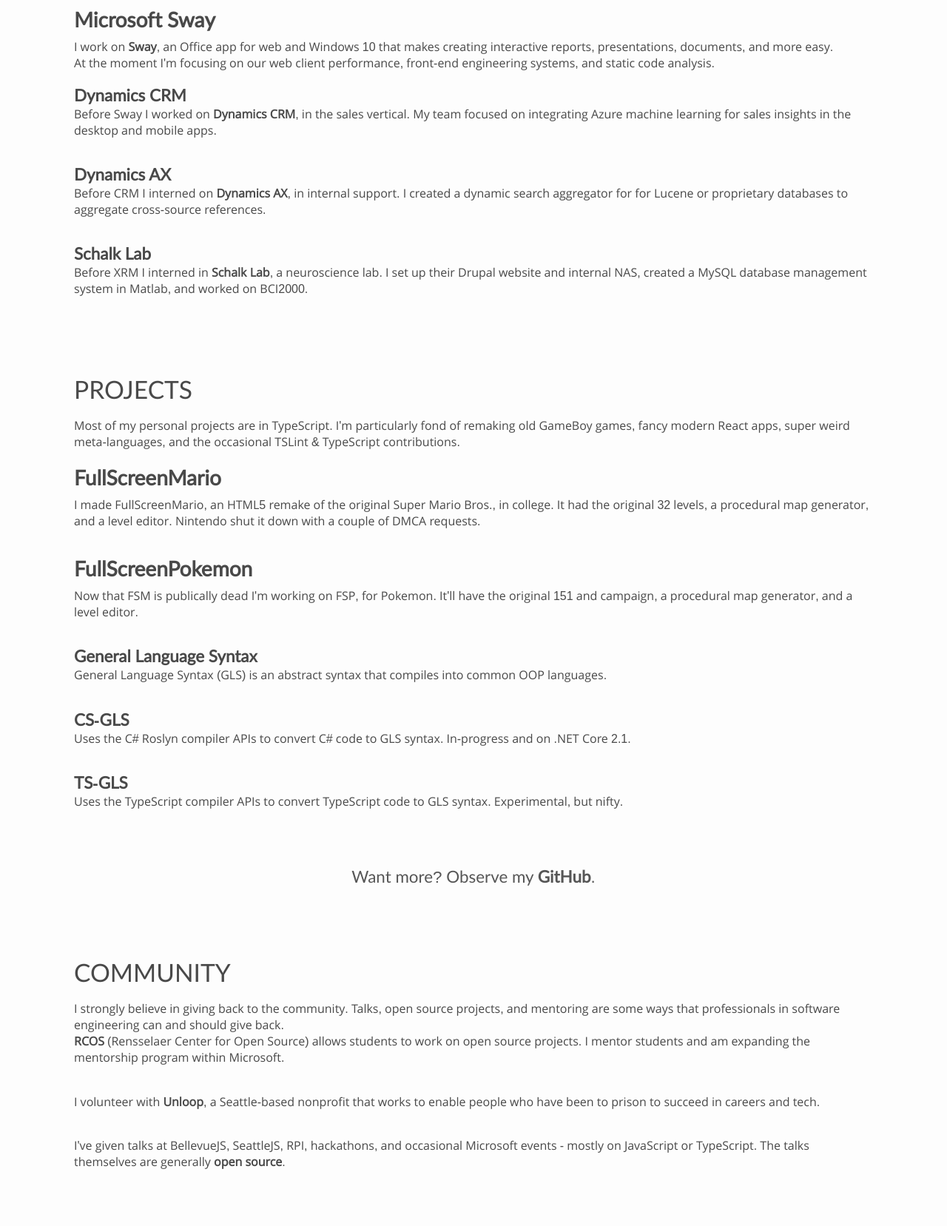
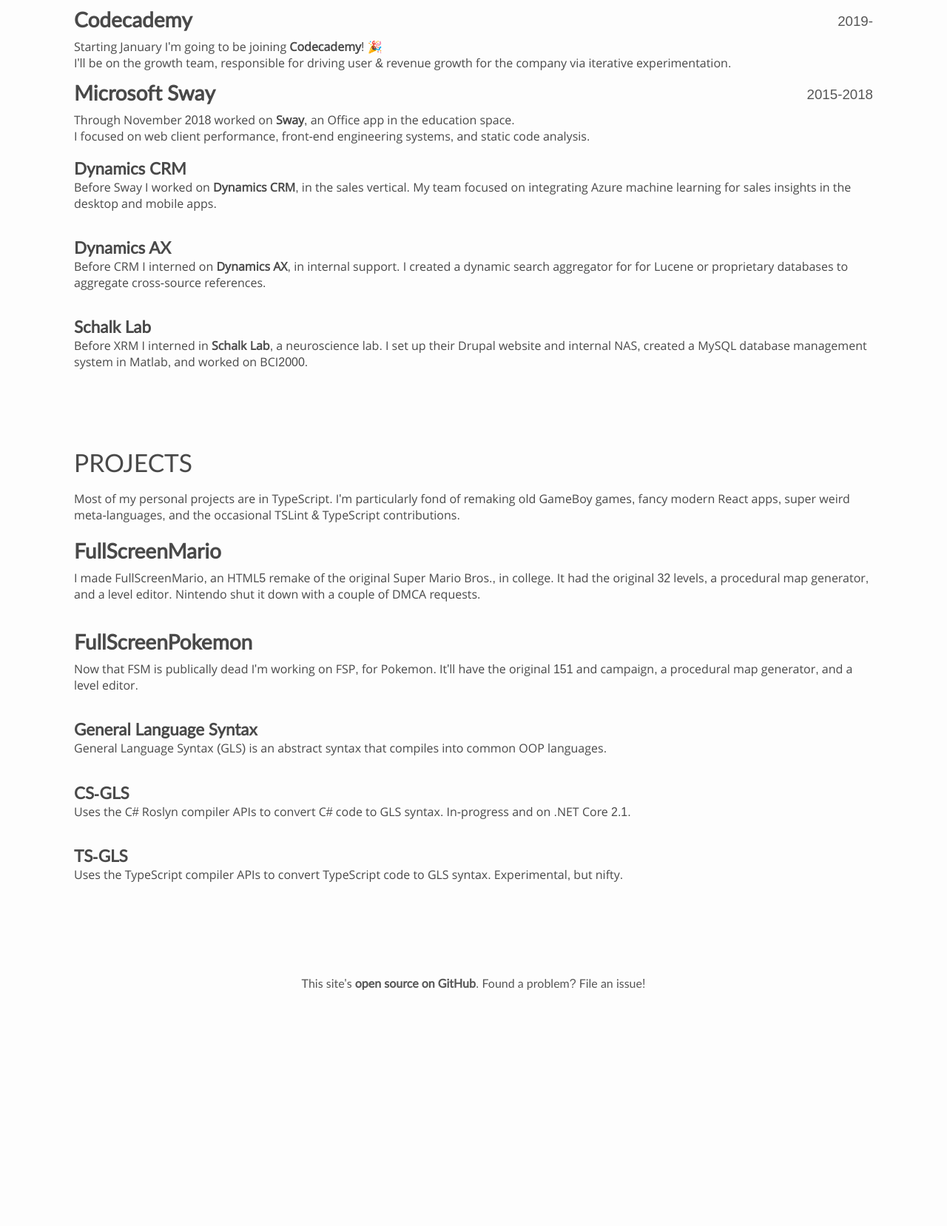
Before and after one commit to JoshuaKGoldberg/joshuakgoldberg-dot-com-old, a website: page src/index.html in a window 1280 px wide. Shown: the part 334-1991 px from the top of the page at 74% size. After the commit the page ends 1743 px from the top, so only its background shows below. Drawn offline with Linux system fonts and the light colour scheme.

Commit message:
Mentioned Codecademy and streamlined content
Fixes #40

```diff
--- a/src/index.css
+++ b/src/index.css
@@ -60,12 +60,6 @@
 
 h4 {
     font-size: 1.4em;
-}
-
-aside {
-    padding: 42px 0 28px;
-    font-size: 1.4em;
-    text-align: center;
 }
 
 p {
@@ -168,6 +162,12 @@
 
 footer, aside {
     color: #565656;
+}
+
+aside {
+    float: right;
+    font-size: 1.17em;
+    padding-top: 0.4em;
 }
 
 
@@ -275,6 +275,10 @@
 
 .groups.callout-groups {
     margin-top: 21px;
+}
+
+section>.callout:not(:first-of-type) {
+    margin-top: 14px;
 }
 
 
--- a/src/index.html
+++ b/src/index.html
@@ -27,9 +27,6 @@
                 <li>
                     <a href="#projects">Projects</a>
                 </li>
-                <li>
-                    <a href="#community">Community</a>
-                </li>
             </ul>
         </nav>
         <article>
@@ -38,7 +35,7 @@
                 <div class="callout-group headline">
                     <h1>Josh Goldberg</h1>
                     <p>
-                        <strong>Software Engineer</strong> <span class="text-together">at Microsoft</span>.
+                        <strong>Front End Engineer</strong> <span class="text-together">at Codecademy</span>.
                         <br />
                         <span class="text-together">I make web apps</span> for a <span class="text-together">living and for fun</span>.
                     </p>
@@ -71,13 +68,31 @@
                 <h2>Professional</h2>
 
                 <div class="callout">
+                    <img alt="Codecademy logo" class="primary" src="img/default-background.png" data-src="img/codecademy.jpg" target="_blank" />
+                    <div class="callout-group">
+                        <div class="group-heading">
+                            <aside>2019-</aside>
+                            <h3>Codecademy</h3>
+                        </div>
+                        <p>
+                            Starting January I'm going to be joining <a href="https://codecademy.com">Codecademy</a>! 🎉
+                            <br />
+                            I'll be on the growth team, responsible for driving user & revenue growth for the company via iterative experimentation.
+                        </p>
+                    </div>
+                </div>
+
+                <div class="callout">
                     <img alt="Sway logo" class="primary" src="img/default-background.png" data-src="img/sway.png" target="_blank" />
                     <div class="callout-group">
-                        <h3>Microsoft Sway</h3>
+                        <div class="group-heading">
+                            <aside>2015-2018</aside>
+                            <h3>Microsoft Sway</h3>
+                        </div>
                         <p>
-                            I work on <a href="https://sway.com" target="_blank">Sway</a>, an Office app for web and Windows 10 that makes creating interactive reports, presentations, documents, and more easy.
+                            Through November 2018 worked on <a href="https://sway.com" target="_blank">Sway</a>, an Office app in the education space.
                             <br />
-                            At the moment I'm focusing on our web client performance, front-end engineering systems, and static code analysis.
+                            I focused on web client performance, front-end engineering systems, and static code analysis.
                         </p>
                     </div>
                 </div>
@@ -173,41 +188,6 @@
                         </p>
                     </li>
                 </ul>
-
-                <aside>Want more? Observe my <a href="https://github.com/joshuakgoldberg" target="_blank">GitHub</a>.</aside>
-            </section>
-
-            <section id="community">
-                <h2>Community</h2>
-
-                <p>
-                    I strongly believe in giving back to the community.
-                    Talks, open source projects, and mentoring are some ways that professionals in software engineering can and should give back.
-                </p>
-                <ul class="groups">
-                    <li class="group">
-                        <h4 class="emphasized imagelike">
-                            <a href="https://rcos.io" target="_blank">RCOS</a>
-                        </h4>
-                        <p>
-                            <a href="https://rcos.io" target="_blank">RCOS</a> (Rensselaer Center for Open Source) allows students to work on open source projects.
-                            I mentor students and am expanding the mentorship program within Microsoft.
-                        </p>
-                    </li>
-                    <li class="group">
-                        <img alt="Unloop logo" class="secondary" src="img/default-background.png" data-src="img/unloop.png" />
-                        <p>
-                            I volunteer with <a href="https://un-loop.org" target="_blank">Unloop</a>, a Seattle-based nonprofit that works to enable people who have been to prison to succeed in careers and tech.
-                        </p>
-                    </li>
-                    <li class="group">
-                        <img alt="Gibberish code screenshot" class="secondary" src="img/default-background.png" data-src="img/talks.png" />
-                        <p>
-                            I've given talks at BellevueJS, SeattleJS, RPI, hackathons, and occasional Microsoft events - mostly on JavaScript or TypeScript.
-                            The talks themselves are generally <a href="https://github.com/JoshuaKGoldberg?page=1&tab=repositories&utf8=%E2%9C%93&utf8=%E2%9C%93&q=talk" target="_blank">open source</a>.
-                        </p>
-                    </li>
-                </ul>
             </section>
         </article>
 
```
Also changed, not shown: src/img/codecademy.jpg (added).
